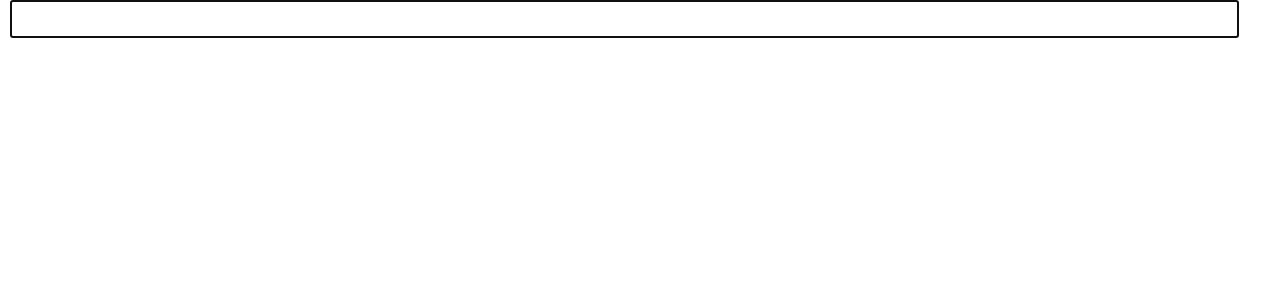
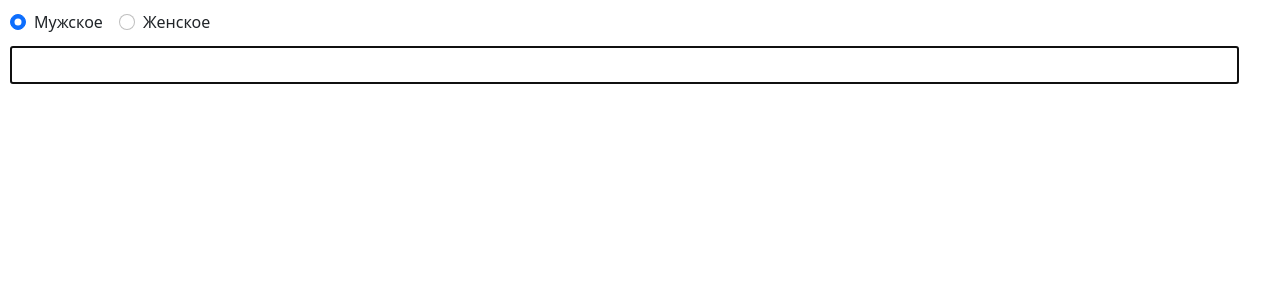
Before and after one commit to shappoff/names, a React app: page / in a window 1280 px wide. Shown: the top 300 px of the page. Built offline with nearby package versions, Linux system fonts and the light colour scheme.

Commit message:
split names by sex

```diff
--- a/src/App.tsx
+++ b/src/App.tsx
@@ -3,26 +3,41 @@ import {names} from "./namse";
 
 const App = () => {
     const [value, setValue] = React.useState<string>('');
+    const [currentSex, setCurrentSex] = React.useState<'male' | 'female'>('male');
     const [hits, setHits] = React.useState<Array<any>>([]);
     React.useEffect(() => {
         if (value.length) {
-            setHits(names.filter(({name}: any) => {
+            setHits(names.filter(({name, sex}: any) => {
                 const regexp = new RegExp(value, "g");
-                return name.match(regexp);
+                return name.match(regexp) && currentSex === sex;
             }));
         } else {
             setHits([]);
         }
-    }, [value]);
-    const searchHandler = ({target}: any) => {
-        setValue(target.value);
-    }
+    }, [value, currentSex]);
+
+    const searchHandler = ({target}: any) => setValue(target.value);
+
+    const radioHandler = ({currentTarget}: any) => setCurrentSex(currentTarget.value);
 
     return <div>
+        <div className="type-table">
+            <div className="form-check form-check-inline">
+                <input className="form-check-input" type="radio" name="type" id="male" value="male" defaultChecked onChange={radioHandler} />
+                    <label className="form-check-label" htmlFor="male">Мужское</label></div>
+            <div className="form-check form-check-inline">
+                <input className="form-check-input" type="radio" name="type" id="female" value="female"  onChange={radioHandler} />
+                    <label className="form-check-label" htmlFor="female">Женское</label></div>
+        </div>
         <input autoFocus onChange={searchHandler} type="text" value={value} id="input"/>
         <ul className="list-group">
             {
-                hits.map(({name, sex}, index) => <li key={index} className="list-group-item" dangerouslySetInnerHTML={{__html: `${name}, ${sex === 'male' ? 'муж' : 'жен'}`}}></li>)
+                hits.map(({name, sex}, index) =>
+                    <li key={index}
+                        className="list-group-item"
+                        dangerouslySetInnerHTML={{__html: `${name}, ${sex === 'male' ? 'муж' : 'жен'}`}}
+                    ></li>
+                )
             }
         </ul>
     </div>
```
